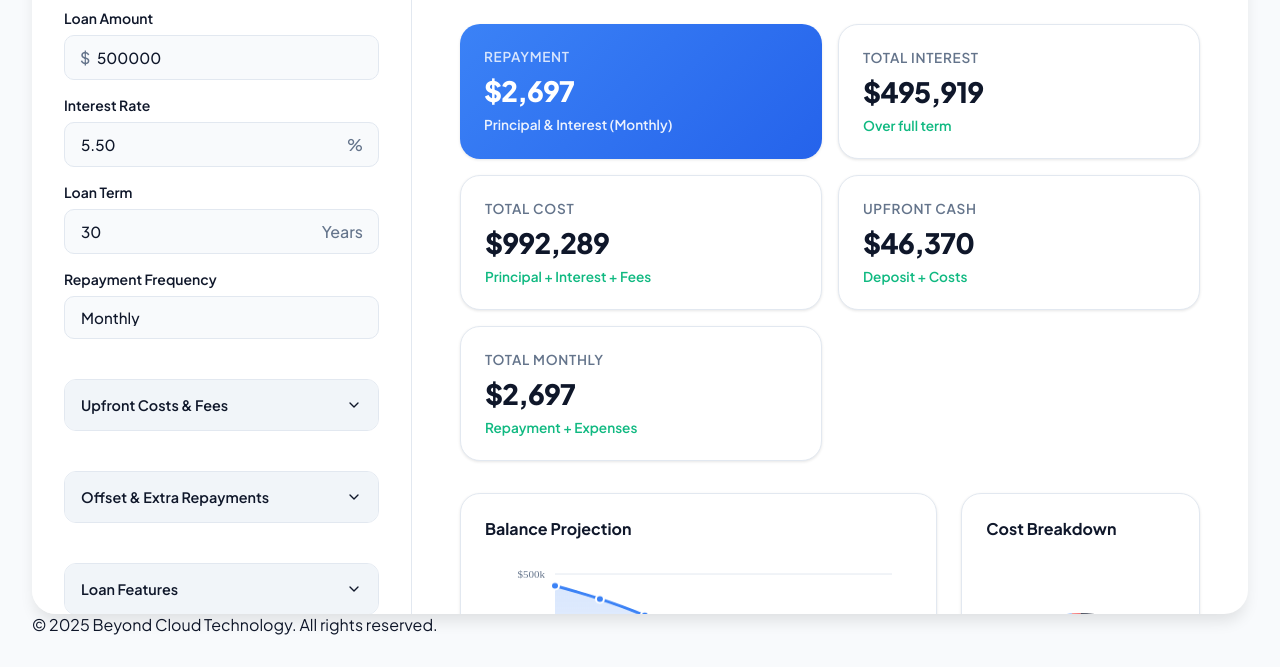
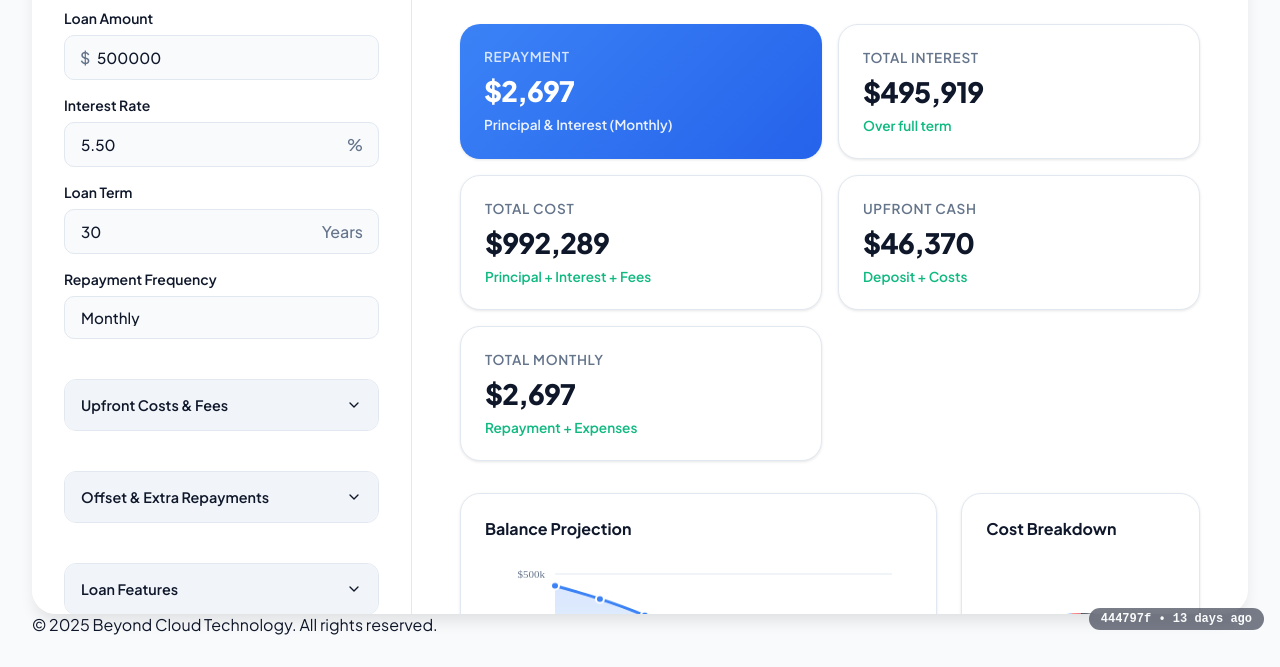
Before and after one commit to DeNNiiInc/AU-HomeLoan-Calculator, a plain HTML site: page index.html in a window 1280 px wide. Shown: the part 154-821 px from the top of the page. Drawn offline with Linux system fonts and the light colour scheme.

Commit message:
feat: Add git commit info to UI

```diff
--- a/index.html
+++ b/index.html
@@ -497,6 +497,7 @@
         </div>
     </div>
 
+    <script src="version.js"></script>
     <script src="script.js"></script>
 </body>
 
--- a/script.js
+++ b/script.js
@@ -172,6 +172,9 @@ function init() {
   const savedTheme = localStorage.getItem("theme") || "light";
   document.documentElement.setAttribute("data-theme", savedTheme);
   updateThemeIcon(savedTheme);
+
+  // Version Info
+  initVersionTag();
 
   // Load Params or Default
   initFromURL();
@@ -1135,3 +1138,28 @@ function initFromURL() {
 
 // Start
 init();
+
+function initVersionTag() {
+    if (typeof APP_VERSION === 'undefined') return;
+
+    const versionTag = document.createElement('div');
+    versionTag.id = 'version-tag';
+
+    // Calculate relative time
+    const date = new Date(APP_VERSION.date);
+    const now = new Date();
+    const diffTime = Math.abs(now - date);
+    const diffDays = Math.floor(diffTime / (1000 * 60 * 60 * 24));
+
+    let timeString = '';
+    if (diffDays === 0) {
+        timeString = 'today';
+    } else if (diffDays === 1) {
+        timeString = 'yesterday';
+    } else {
+        timeString = `${diffDays} days ago`;
+    }
+
+    versionTag.textContent = `${APP_VERSION.hash} • ${timeString}`;
+    document.body.appendChild(versionTag);
+}
--- a/styles.css
+++ b/styles.css
@@ -17,7 +17,7 @@
   --shadow-md: 0 4px 6px -1px rgba(0, 0, 0, 0.1);
   --shadow-lg: 0 10px 15px -3px rgba(0, 0, 0, 0.1);
   --radius: 16px;
-    --font-main: 'Plus Jakarta Sans', sans-serif;
+  --font-main: "Plus Jakarta Sans", sans-serif;
   --sidebar-width: 320px;
 }
 
@@ -338,7 +338,7 @@ input.has-suffix {
   right: 0;
   bottom: 0;
   background-color: var(--border);
-    transition: .3s;
+  transition: 0.3s;
   border-radius: 24px;
 }
 
@@ -350,16 +350,16 @@ input.has-suffix {
   left: 3px;
   bottom: 3px;
   background-color: white;
-    transition: .3s;
+  transition: 0.3s;
   border-radius: 50%;
   box-shadow: 0 2px 4px rgba(0, 0, 0, 0.1);
 }
 
-input:checked+.slider {
+input:checked + .slider {
   background-color: var(--accent);
 }
 
-input:checked+.slider:before {
+input:checked + .slider:before {
   transform: translateX(18px);
 }
 
@@ -636,11 +636,13 @@ h1 {
 }
 
 .legend-dashed {
-    background: repeating-linear-gradient(90deg,
+  background: repeating-linear-gradient(
+    90deg,
     var(--text-sub) 0px,
     var(--text-sub) 4px,
     transparent 4px,
-            transparent 8px);
+    transparent 8px
+  );
 }
 
 .legend-value {
@@ -1007,7 +1009,7 @@ tr:hover td {
     display: none;
   }
 
-    .app-container.sidebar-collapsed .sidebar-content>div:not(.brand) {
+  .app-container.sidebar-collapsed .sidebar-content > div:not(.brand) {
     display: none;
   }
 
@@ -1087,3 +1089,32 @@ tr:hover td {
     grid-template-columns: 1fr;
   }
 }
+
+/* Version Tag */
+#version-tag {
+  position: fixed;
+  bottom: 1rem;
+  right: 1rem;
+  background: rgba(15, 23, 42, 0.8);
+  color: white;
+  padding: 0.25rem 0.75rem;
+  border-radius: 20px;
+  font-size: 0.75rem;
+  font-weight: 600;
+  backdrop-filter: blur(4px);
+  z-index: 1000;
+  font-family: monospace;
+  opacity: 0.7;
+  transition: opacity 0.2s;
+  pointer-events: none;
+  user-select: none;
+}
+
+#version-tag:hover {
+  opacity: 1;
+}
+
+[data-theme="dark"] #version-tag {
+  background: rgba(255, 255, 255, 0.1);
+  color: var(--text-sub);
+}
--- /dev/null
+++ b/version.js
@@ -0,0 +1 @@
+const APP_VERSION = { hash: '444797f', date: '2025-12-14T14:30:41+11:00' };
```
Also changed, not shown: 1 other file. Lines whose indentation alone changed are shown as unchanged.
